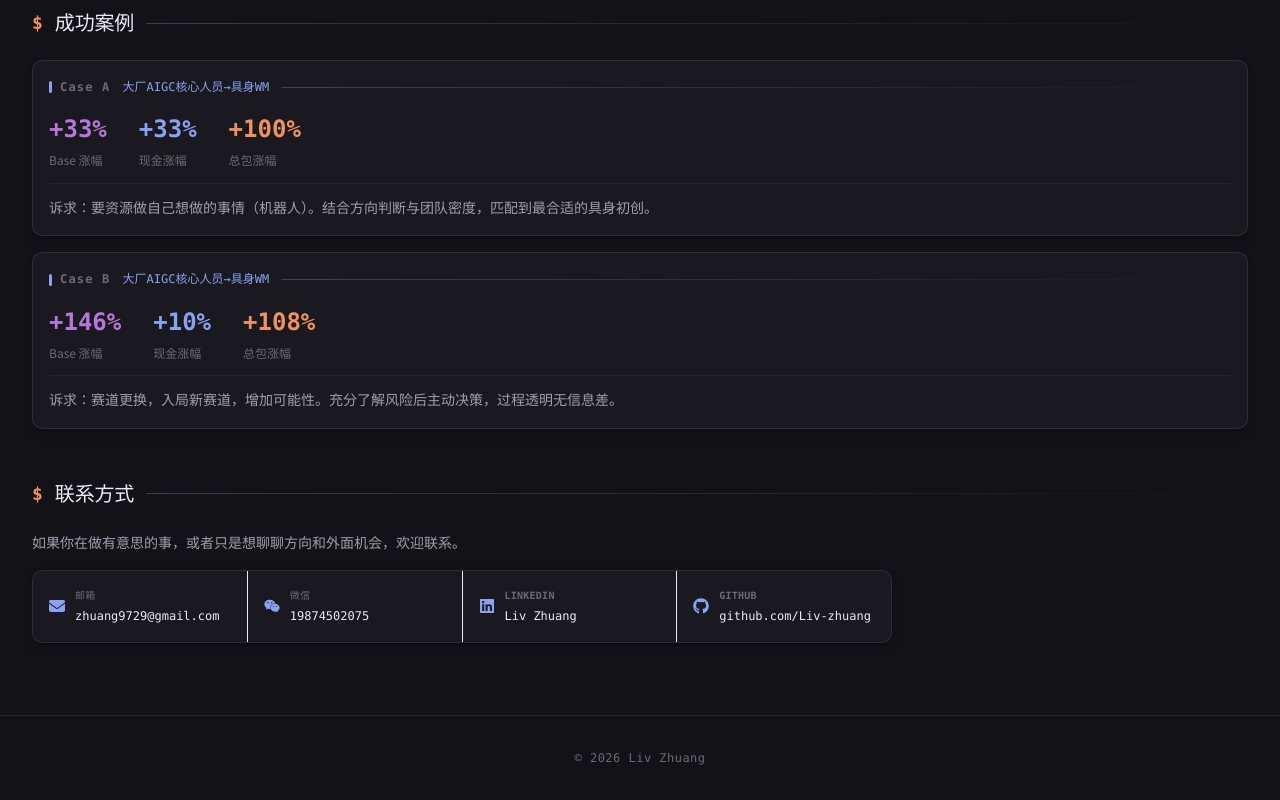
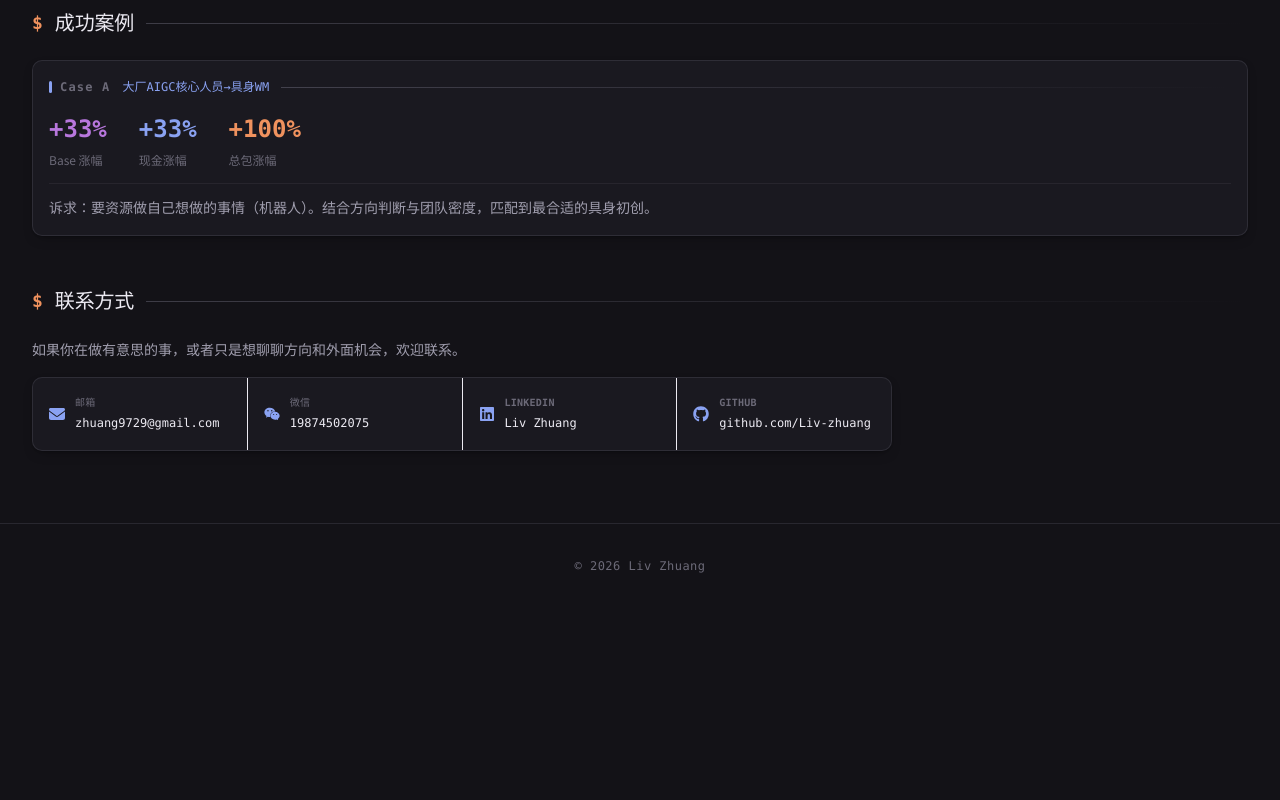
Before and after one commit to Liv-zhuang/Liv-zhuang.github.io, a React (Vite) app: page / in a window 1280 px wide. Shown: the part 985-1785 px from the top of the page. After the commit the page ends 1593 px from the top, so only its background shows below. Built offline with nearby package versions, Linux system fonts and the light colour scheme.

Commit message:
Hide Case B (keep data, toggle via hidden flag)

```diff
--- a/src/components/Track.jsx
+++ b/src/components/Track.jsx
@@ -4,7 +4,7 @@ import SectionHeading from './SectionHeading'
 
 export default function Track() {
   const { t } = useTranslation()
-  const cases = t('track.cases', { returnObjects: true })
+  const cases = t('track.cases', { returnObjects: true }).filter((c) => !c.hidden)
 
   return (
     <Box id="track" w="full" py={[4, 6]}>
--- a/src/i18n.js
+++ b/src/i18n.js
@@ -66,6 +66,7 @@ const resources = {
           {
             label: 'Case B',
             path: '大厂AIGC核心人员→具身WM',
+            hidden: true,
             base: '+146%',
             cash: '+10%',
             total: '+108%',
@@ -155,6 +156,7 @@ const resources = {
           {
             label: 'Case B',
             path: 'Big-tech AIGC core → Embodied WM',
+            hidden: true,
             base: '+146%',
             cash: '+10%',
             total: '+108%',
```
